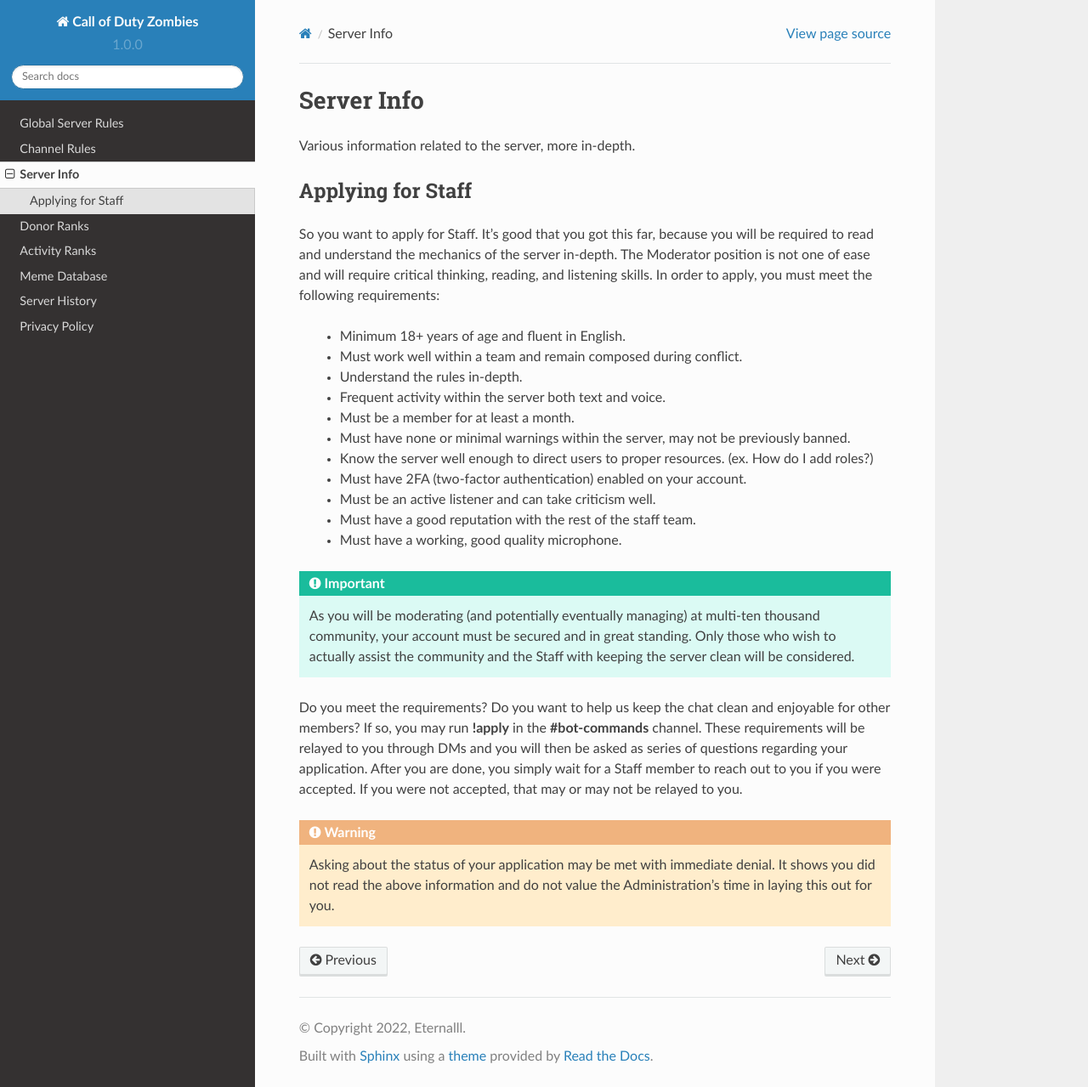
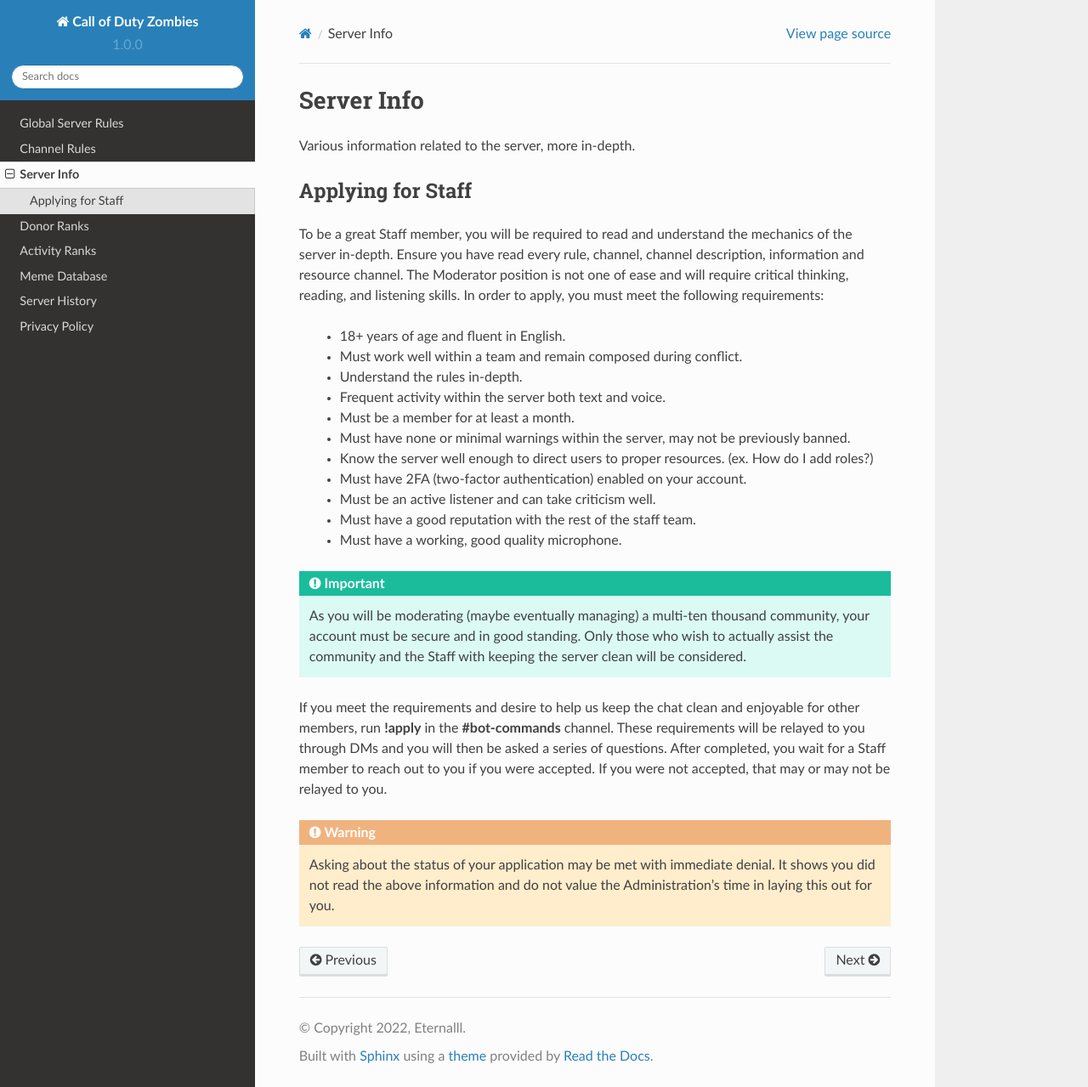
Before and after one commit to EternalllZM/rtd-codz, a Sphinx documentation site: the page built from docs/source/server_info.rst, in a window 1280 px wide and 1279 px high. Shown: the whole window at 85% size. Built offline with Sphinx 7.4.7 and the Read the Docs theme 2.0.0, drawn with Linux system fonts in a browser that asks for light colours.

Commit message:
Update server_info.rst

```diff
--- a/docs/source/server_info.rst
+++ b/docs/source/server_info.rst
@@ -7,10 +7,12 @@ Various information related to the server, more in-depth.
 Applying for Staff
 -----------------
 
-So you want to apply for Staff. It's good that you got this far, because you will be required to read and understand the mechanics of the server in-depth.
-The Moderator position is not one of ease and will require critical thinking, reading, and listening skills. In order to apply, you must meet the following requirements:
+To be a great Staff member, you will be required to read and understand the mechanics of the server in-depth.
+Ensure you have read every rule, channel, channel description, information and resource channel.
+The Moderator position is not one of ease and will require critical thinking, reading, and listening skills.
+In order to apply, you must meet the following requirements:
 
-    • Minimum 18+ years of age and fluent in English.
+    • 18+ years of age and fluent in English.
     • Must work well within a team and remain composed during conflict.
     • Understand the rules in-depth.
     • Frequent activity within the server both text and voice.
@@ -23,11 +25,11 @@ The Moderator position is not one of ease and will require critical thinking, re
     • Must have a working, good quality microphone.
 
 .. important::
-    :ref:`As you will be moderating (and potentially eventually managing) at multi-ten thousand community, your account must be secured and in great standing.
+    :ref:`As you will be moderating (maybe eventually managing) a multi-ten thousand community, your account must be secure and in good standing.
     Only those who wish to actually assist the community and the Staff with keeping the server clean will be considered.`
 
-Do you meet the requirements? Do you want to help us keep the chat clean and enjoyable for other members? If so, you may run **!apply** in the **#bot-commands** channel.
-These requirements will be relayed to you through DMs and you will then be asked as series of questions regarding your application. After you are done, you simply wait for
+If you meet the requirements and desire to help us keep the chat clean and enjoyable for other members, run **!apply** in the **#bot-commands** channel.
+These requirements will be relayed to you through DMs and you will then be asked a series of questions. After completed, you wait for
 a Staff member to reach out to you if you were accepted. If you were not accepted, that may or may not be relayed to you.
 
 .. warning::
```
